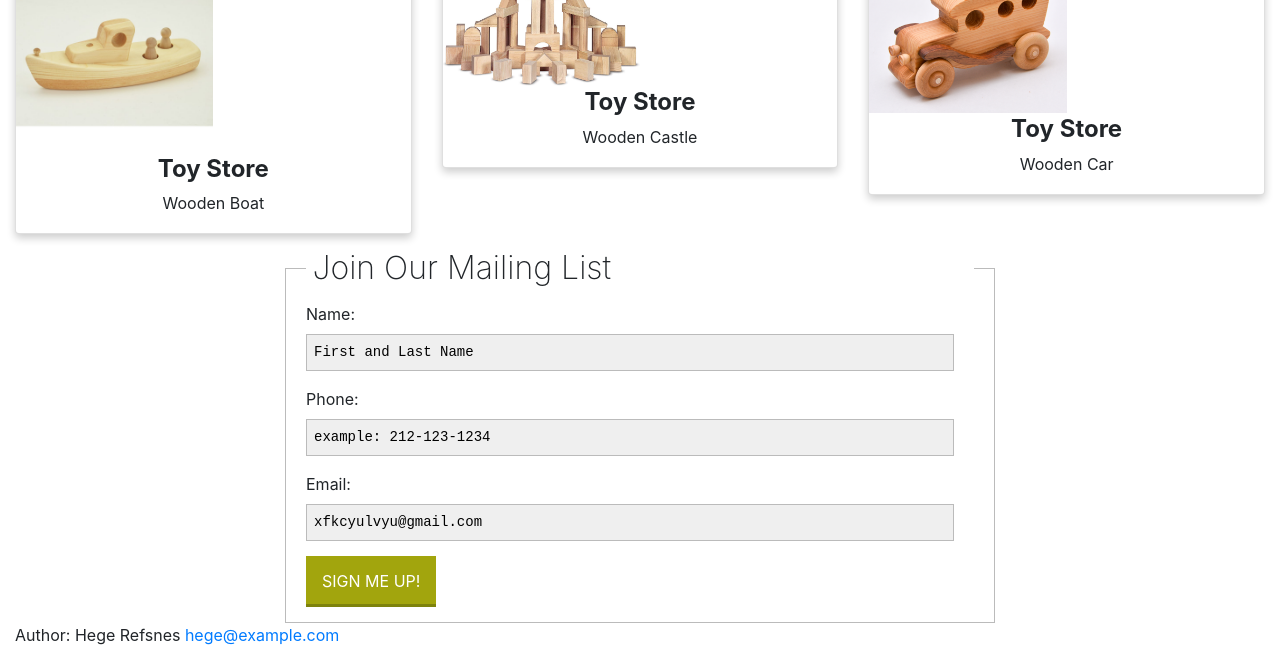
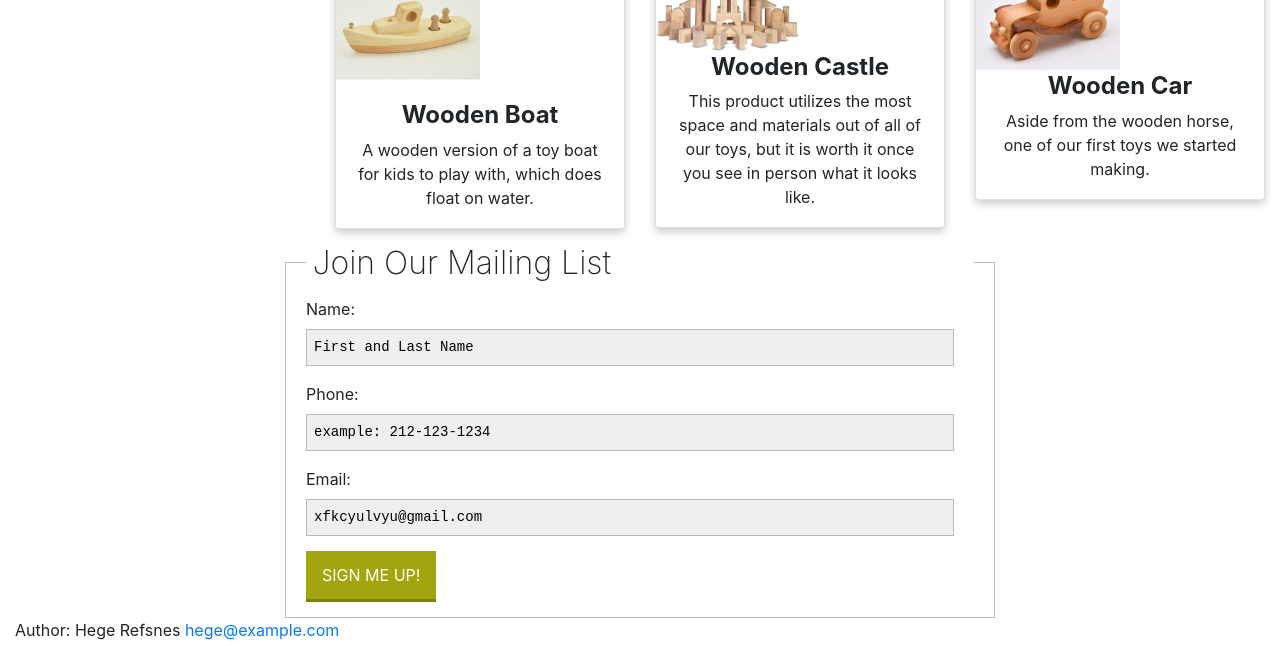
Before and after one commit to Ibrahim-Lashari/ToyStore-Site-Design, a plain HTML site: page index.html in a window 1280 px wide. Shown: the part 349-996 px from the top of the page. Drawn offline with nearby package versions, Linux system fonts and the light colour scheme.

Commit message:
Update index.html

```diff
--- a/index.html
+++ b/index.html
@@ -34,33 +34,37 @@
       </div>
     </div>
     <div class="row">
-      <div class="col-lg-4">
+      <div class="col-lg-3">
+        <h2>Product Showcase:</h2>
+      </div>
+      <div class="col-lg-3">
         <h2>Item 1</h2>
         <div class="card text-center">
           <img src="boat1.jpg" alt="Avatar" style="width:50%">
           <div class="container">
-            <h4><b>Toy Store</b></h4>
-            <p>Wooden Boat</p>
+            <h4><b>Wooden Boat</b></h4>
+            <p>A wooden version of a toy boat for kids to play with, which does float on water.</p>
           </div>
         </div>
       </div>
-      <div class="col-lg-4">
+      <div class="col-lg-3">
         <h2>Item 2</h2>
         <div class="card text-center">
           <img src="block2.jpg" alt="Avatar" style="width:50%">
           <div class="container">
-            <h4><b>Toy Store</b></h4>
-            <p>Wooden Castle</p>
+            <h4><b>Wooden Castle</b></h4>
+            <p>This product utilizes the most space and materials out of all of our toys, but it is worth it once you see in
+              person what it looks like.</p>
           </div>
         </div>
       </div>
-      <div class="col-lg-4">
+      <div class="col-lg-3">
         <h2>Item 3</h2>
         <div class="card text-center">
           <img src="car2.jpg" alt="Avatar" style="width:50%">
           <div class="container">
-            <h4><b>Toy Store</b></h4>
-            <p>Wooden Car</p>
+            <h4><b>Wooden Car</b></h4>
+            <p>Aside from the wooden horse, one of our first toys we started making.</p>
           </div>
         </div>
       </div>
```
